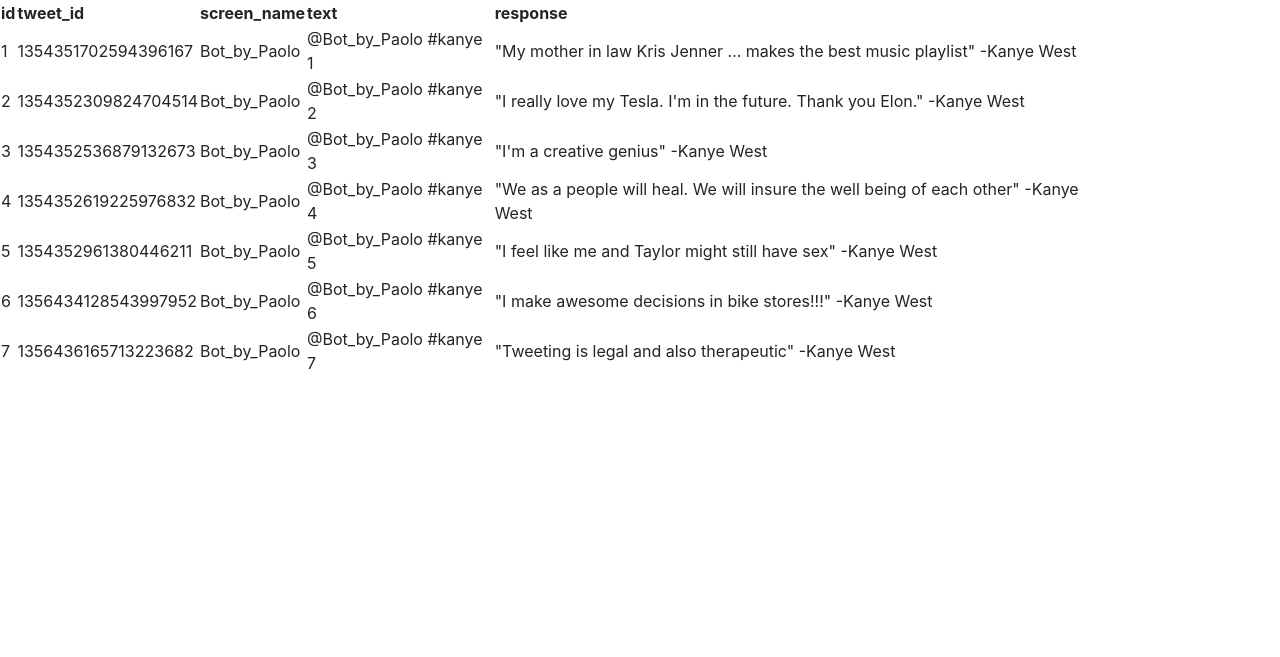
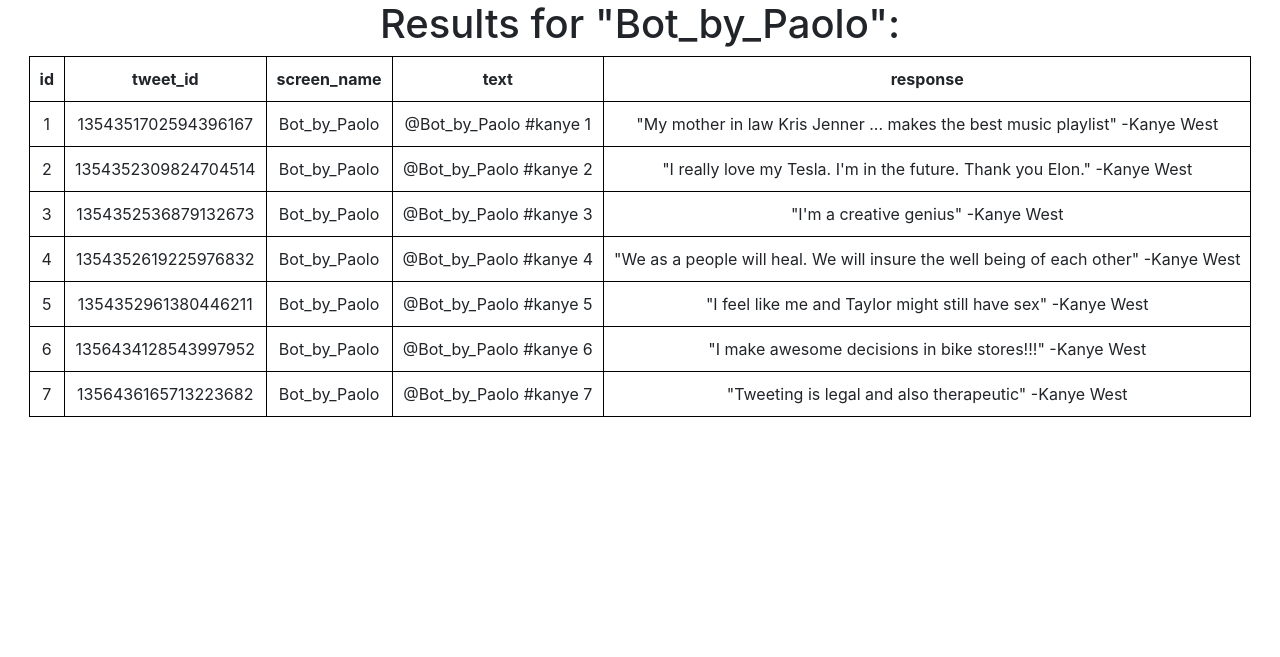
Before and after one commit to Paolo-Cosentino/TwitterBot, a Flask app: page /Bot_by_Paolo/ in a window 1280 px wide. Shown: the top 657 px of the page. Run offline with Flask 2, Linux system fonts and the light colour scheme; data comes from the database, SQL or seed files in the repository; some libraries are stand-ins or nearby versions.

Commit message:
refactor

```diff
--- a/server.py
+++ b/server.py
@@ -43,7 +43,7 @@
     if screen_name == '*':
         all_tweets = session.query(Tweet)
         # return tweets_schema.jsonify(all_tweets)
-        return render_template('success.html', json_data=all_tweets)
+        return render_template('success.html', json_data=all_tweets, sn='*')
     else:
         user_tweets = session.query(Tweet).filter(func.lower(Tweet.screen_name) == screen_name.lower()).all()
         user_tweets_length = len(user_tweets)
@@ -53,7 +53,8 @@
 
         return render_template(
             'success.html',
-            json_data=user_tweets
+            json_data=user_tweets,
+            sn=screen_name
         )
 
 
--- a/static/styles.css
+++ b/static/styles.css
@@ -16,8 +16,3 @@
     right: 0;
     bottom: 0;
 }
-
-.results {
-    border: 1px solid black;
-    border-collapse: collapse;
-}
--- a/templates/base.html
+++ b/templates/base.html
@@ -11,6 +11,7 @@
     <!-- My CSS -->
     <link rel="stylesheet" href="/static/styles.css">
     <!-- Title -->
+    {% block head %} {% endblock %}
     <title>{% block title %}{% endblock %}</title>
 </head>
 <body>
--- a/templates/success.html
+++ b/templates/success.html
@@ -1,15 +1,30 @@
 {% extends "base.html" %}
-<head>
+{% block title %}Results{% endblock %}
+{% block head %}
     <style>
         table, th, td {
             text-align: center;
             border: 1px solid black;
         }
+
+        table.center {
+            margin-left: auto;
+            margin-right: auto;
+        }
+
+        th, td {
+            padding: 10px;
+        }
     </style>
-</head>
-{% block title %}Results{% endblock %}
+{% endblock %}
 {% block body %}
-    <table style="width:85%">
+    <div>
+        <h1 class="main">
+            Results for "{{ sn }}":
+        </h1>
+    </div>
+    <div>
+        <table class="center">
             <tr>
                 <th>id</th>
                 <th>tweet_id</th>
@@ -27,4 +42,6 @@
                 </tr>
             {% endfor %}
         </table>
+    </div>
+
 {% endblock %}
```
Lines whose indentation alone changed are shown as unchanged.
